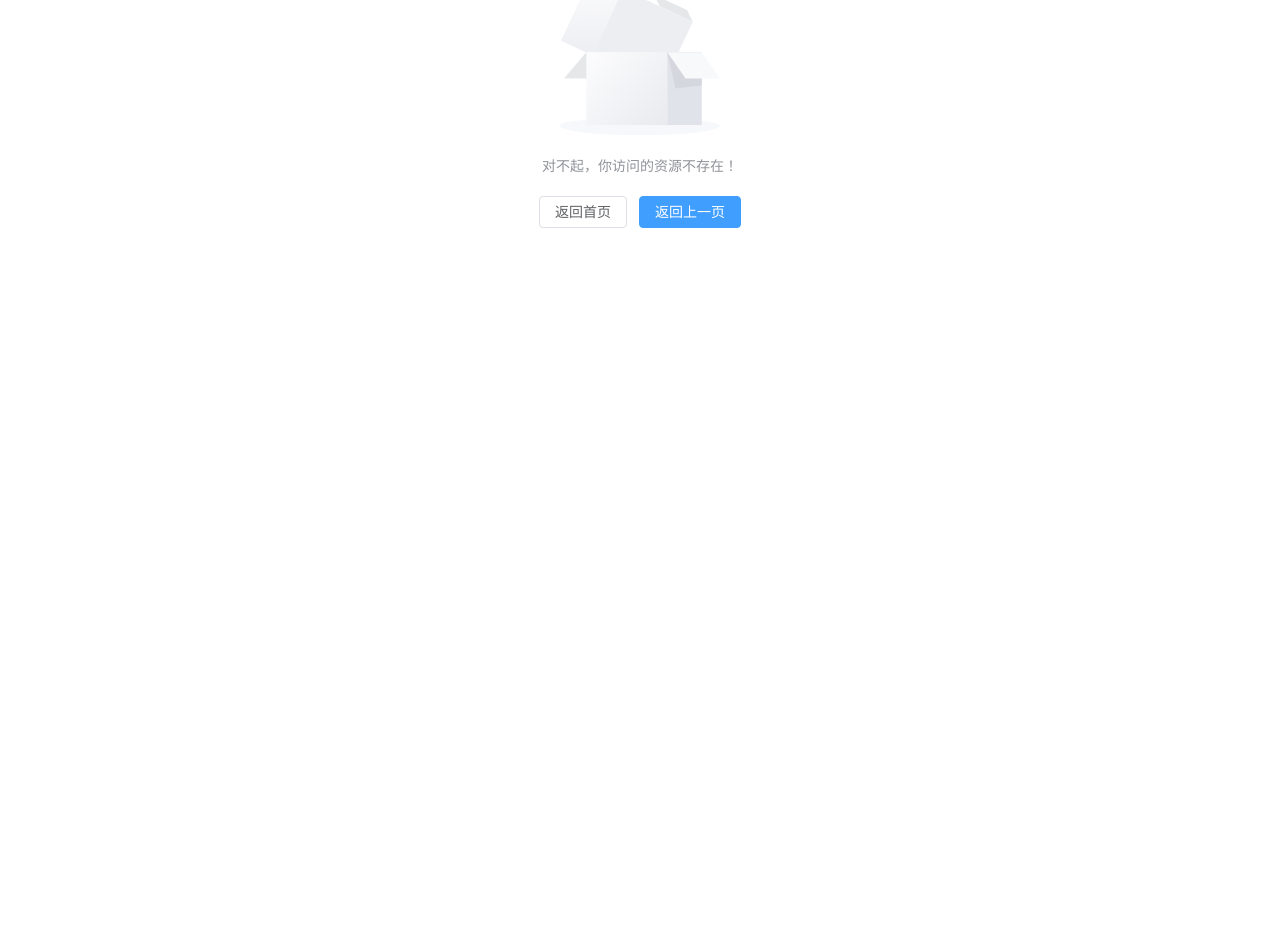
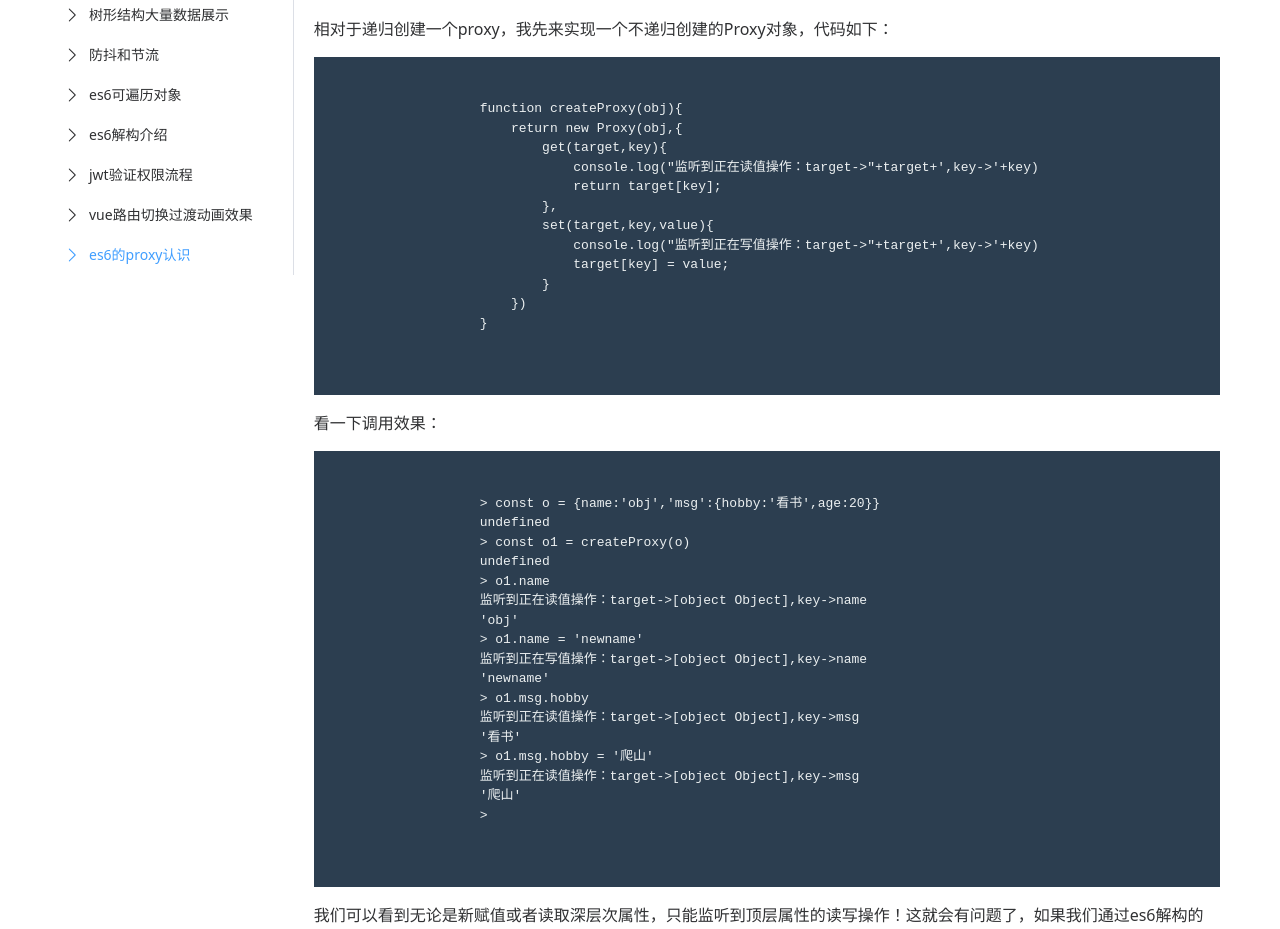
Before and after one commit to woai30231/element-plus-ts-vue3, a Vue app: page /jssection/ref-and-reactive in a window 1280 px wide. Shown: the part 160-1089 px from the top of the page. Before the commit the page ends 800 px from the top, so only its background shows below. Built offline with nearby package versions, Linux system fonts and the light colour scheme.

Commit message:
更新代码

```diff
--- /dev/null
+++ b/src/components/js-section/ref-and-reactive.vue
@@ -0,0 +1,135 @@
+<template>
+    <div>
+        <h2><el-title>递归创建一个es6 Proxy对象</el-title></h2>
+        <p>
+            相对于递归创建一个proxy，我先来实现一个不递归创建的Proxy对象，代码如下：
+        </p>
+        <div class="code-block">
+            <pre>
+                <code>
+                    function createProxy(obj){
+                        return new Proxy(obj,{
+                            get(target,key){
+                                console.log("监听到正在读值操作：target->"+target+',key->'+key)
+                                return target[key];
+                            },
+                            set(target,key,value){
+                                console.log("监听到正在写值操作：target->"+target+',key->'+key)
+                                target[key] = value;
+                            }
+                        })
+                    }
+                </code>
+            </pre>
+        </div>
+
+        <p>看一下调用效果：</p>
+        <div class="code-block">
+            <pre>
+                <code>
+                    > const o = {name:'obj','msg':{hobby:'看书',age:20}}
+                    undefined
+                    > const o1 = createProxy(o)
+                    undefined
+                    > o1.name
+                    监听到正在读值操作：target->[object Object],key->name
+                    'obj'
+                    > o1.name = 'newname'
+                    监听到正在写值操作：target->[object Object],key->name
+                    'newname'
+                    > o1.msg.hobby
+                    监听到正在读值操作：target->[object Object],key->msg
+                    '看书'
+                    > o1.msg.hobby = '爬山'
+                    监听到正在读值操作：target->[object Object],key->msg
+                    '爬山'
+                    >
+                </code>
+            </pre>
+        </div>
+        <p>
+            我们可以看到无论是新赋值或者读取深层次属性，只能监听到顶层属性的读写操作！这就会有问题了，如果我们通过es6解构的话，那么深层次的属性就不是个proxy对象，就无法监听读写操作，如下：
+        </p>
+        <div class="code-block">
+            <pre>
+                <code>
+                    > const {msg} = o1
+                    监听到正在读值操作：target->[object Object],key->msg
+                    undefined
+                    > msg.hobby
+                    '爬山'
+                    >
+                </code>
+            </pre>
+        </div>
+        <p>所以如果我们将来希望创建的代理对象内部所有属性将来解构出去的时候依然能监听读写操作，那么就需要深层次创建proxy的方法，于是写了一个方法如下：</p>
+        <div class="code-block">
+            <pre>
+                <code>
+                    function deepCreateProxy(obj){
+                        for(let key in obj){
+                        if(typeof obj[key] == 'object'){
+                            obj[key] = deepCreateProxy(obj[key]);
+                        }
+                        };
+                        return new Proxy(obj,{
+                            get(target,key){
+                                console.log("监听到正在读值操作：target->"+target+',key->'+key)
+                                return target[key];
+                            },
+                            set(target,key,value){
+                                console.log("监听到正在写值操作：target->"+target+',key->'+key)
+                                target[key] = value;
+                            }
+                        })
+                    };
+                </code>
+            </pre>
+        </div>
+        <p>我们再看一下效果：</p>
+        <div class="code-block">
+            <pre>
+                <code>
+                    > const o2 = deepCreateProxy(o)
+                    undefined
+                    > o2.name
+                    监听到正在读值操作：target->[object Object],key->name
+                    'newname'
+                    > o2.name = 'new-o2-name'
+                    监听到正在写值操作：target->[object Object],key->name
+                    'new-o2-name'
+                    > o2.msg.hobby = '游泳'
+                    监听到正在读值操作：target->[object Object],key->msg
+                    监听到正在写值操作：target->[object Object],key->hobby
+                    '游泳'
+                    > o2.msg.hobby
+                    监听到正在读值操作：target->[object Object],key->msg
+                    监听到正在读值操作：target->[object Object],key->hobby
+                    '游泳'
+                    > const {msg:msg1} = o2
+                    监听到正在读值操作：target->[object Object],key->msg
+                    undefined
+                    > msg1.hobby
+                    监听到正在读值操作：target->[object Object],key->hobby
+                    '游泳'
+                    > msg1.hobby = '游戏'
+                    监听到正在写值操作：target->[object Object],key->hobby
+                    '游戏'
+                    >
+                </code>
+            </pre>
+        </div>
+        <p>发现现在解构出来依然是个代理对象，能监听读写操作！这能做什么呢？这里类比vue3中的reactive创建的响应式对象，如果解构出深层次的对象依然是个响应式对象，可以直接用属性达到响应效果，但是前提是这个属性是引用值哈！</p>
+        <p>如果是解构出来是基础类值的话，那么就要用toRefs包一下，返回一个带value属性的响应对象。</p>
+    </div>
+</template>
+<style scoped>
+.code-block{
+    background-color: #2c3e50;
+    color: #ecf0f1;
+    padding:10px;
+    code ,pre{
+        padding:0px;
+    }
+}
+</style>
--- a/src/router/jssection.ts
+++ b/src/router/jssection.ts
@@ -29,6 +29,11 @@ const routes :RouteRecordRaw[] = [
                         component:()=>import("@/components/js-section/router-switch2.vue")
                     }
                 ]
+            },
+            {
+                path:'ref-and-reactive',
+                name:'ref-and-reactive',
+                component:()=>import("@/components/js-section/ref-and-reactive.vue")
             },
             {
                 path:'virtual-scroll-list',
--- a/src/views/JsSection.vue
+++ b/src/views/JsSection.vue
@@ -57,6 +57,11 @@ const navList = ref<Nav[]>([
         path:'/jssection/router-switch-transition',
         name:"router-switch-transition",
         text:"vue路由切换过渡动画效果"
+    },
+    {
+        path:'/jssection/ref-and-reactive',
+        name:"ref-and-reactive",
+        text:"es6的proxy认识"
     }
 ])
 </script>
--- a/src/views/VususeIndex.vue
+++ b/src/views/VususeIndex.vue
@@ -2,8 +2,25 @@
     <div>
 
         <h2>vue use</h2>
+        <Com1 v-model="mod1" @toP1="e=>getChildMsg(e)" :child1="'child1111'"/>
+        <Com2 v-model="mod2" @toP2="e=>getChildMsg2(e)" :child2="'child2222'" />
+        <p>收到老一信息：{{msgR1}}</p>
+        <p>收到老二信息：{{msgR2}}</p>
     </div>
 </template>
 <script setup lang="ts">
-
+import {ref,provide,type Ref} from 'vue';
+import Com1 from './test/Com1.vue';
+import Com2 from './test/Com2.vue';
+const msgR1 = ref<string>('')
+const msgR2 = ref<string>('')
+const mod1 = ref('mod1')
+const mod2 = ref('mod2')
+provide("parent",{name:'parent'})
+const getChildMsg = (data:string)=>{
+    msgR1.value = data;
+}
+const getChildMsg2 = (data:string)=>{
+    msgR2.value = data;
+}
 </script>
--- /dev/null
+++ b/src/views/test/com1.vue
@@ -0,0 +1,14 @@
+<template>
+    <div>
+        <h3>子组件1</h3>
+        <p>{{child1}}</p>
+        <el-button @click="emits('toP1','我是老一')">传父</el-button>
+    </div>
+</template>
+<script setup lang="ts">
+import {defineProps,defineEmits,inject} from 'vue';
+const props = defineProps(['child1']);
+const emits = defineEmits(['toP1'])
+const child :{name:string} |undefined = inject('parent');
+console.log("父亲provide："+child!.name)
+</script>
--- /dev/null
+++ b/src/views/test/com2.vue
@@ -0,0 +1,13 @@
+<template>
+    <div>
+        <h3>子组件2</h3>
+        <p>{{child2}}</p>
+        <el-button @click="emits('toP2','我是老二')">传父</el-button>
+    </div>
+</template>
+<script setup lang="ts">
+import {defineProps,defineEmits} from 'vue';
+const props = defineProps(['child2']);
+const emits = defineEmits(['toP2'])
+
+</script>
```
